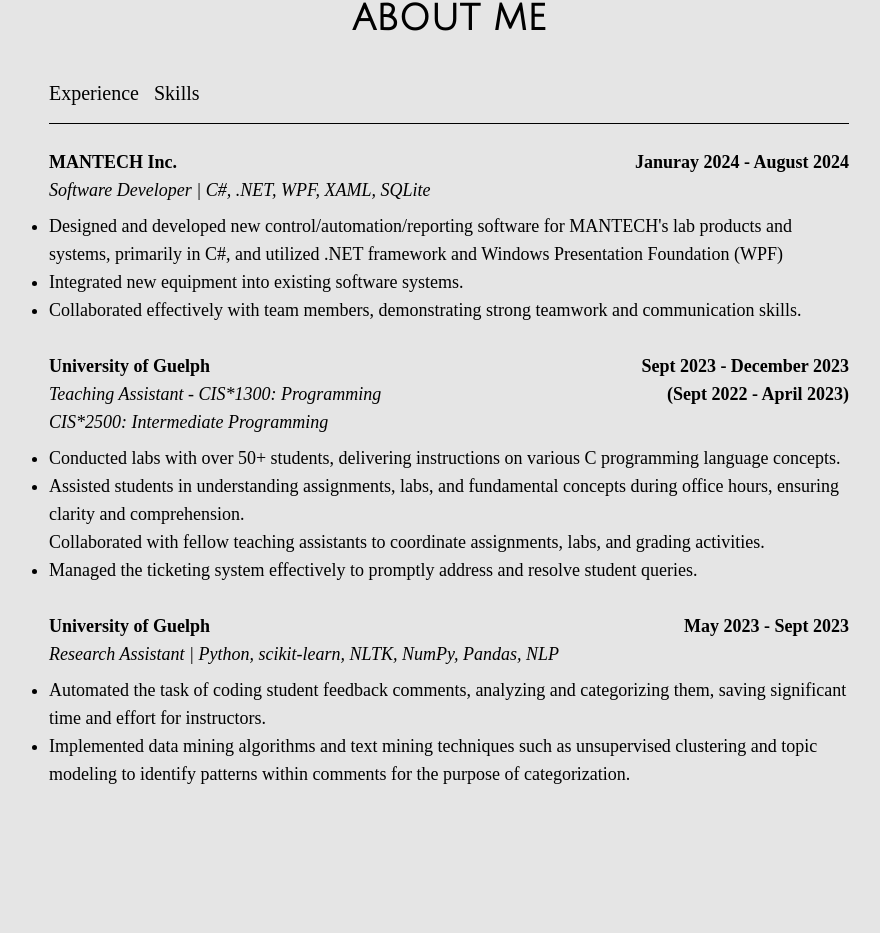
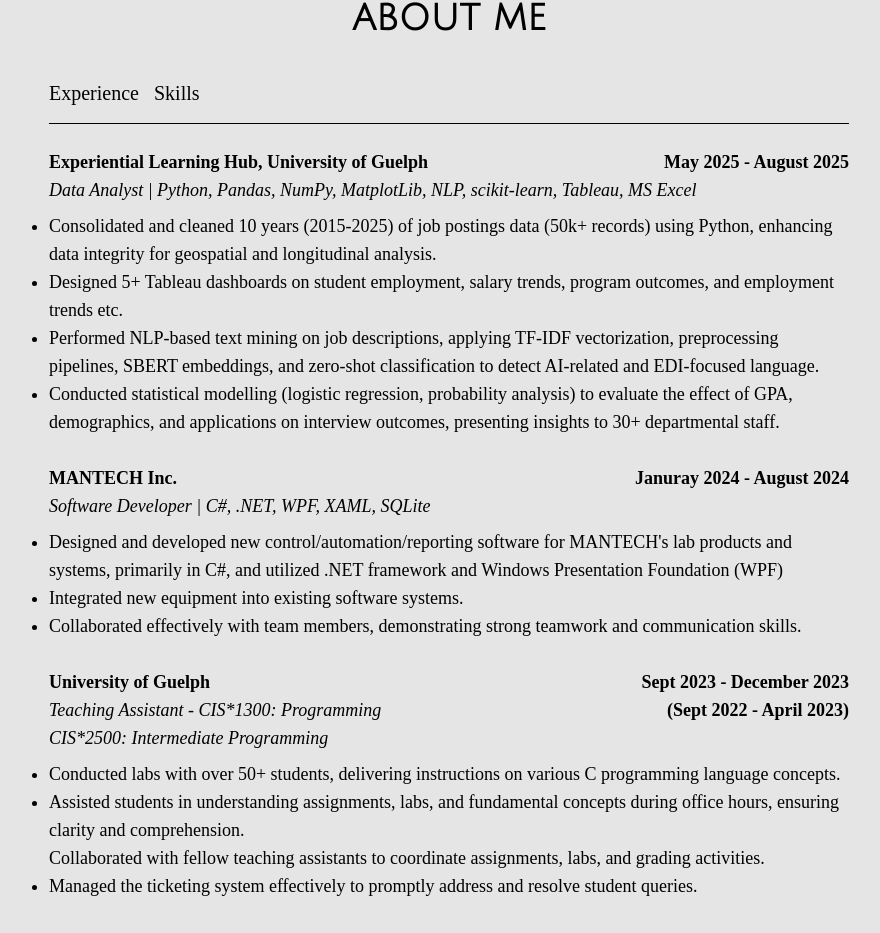
Before and after one commit to pprateekk/portfolio-website, a React (Create React App) app: page / in a window 1280 px wide. Shown: the part 985-1918 px from the top of the page, without its empty margins (191-1071 px from the left). Built offline with nearby package versions, Linux system fonts and the light colour scheme; a web font is replaced by a local one.

Commit message:
added the new coop work term experience details

```diff
--- a/src/components/About.js
+++ b/src/components/About.js
@@ -37,6 +37,43 @@
 
   const experienceContent = (
     <div className="pt-4">
+      <div className="flex justify-between text-lg font-bold">
+        <div className="flex-initial">
+          Experiential Learning Hub, University of Guelph
+        </div>
+        <div className="flex-initial text-right">May 2025 - August 2025</div>
+      </div>
+
+      <p className="italic ">
+        Data Analyst | Python, Pandas, NumPy, MatplotLib, NLP, scikit-learn,
+        Tableau, MS Excel
+      </p>
+
+      <ul className="list-disc pt-2">
+        <li>
+          Consolidated and cleaned 10 years (2015-2025) of job postings data
+          (50k+ records) using Python, enhancing data integrity for geospatial
+          and longitudinal analysis.
+        </li>
+        <li>
+          Designed 5+ Tableau dashboards on student employment, salary trends,
+          program outcomes, and employment trends etc.{" "}
+        </li>
+        <li>
+          Performed NLP-based text mining on job descriptions, applying TF-IDF
+          vectorization, preprocessing pipelines, SBERT embeddings, and
+          zero-shot classification to detect AI-related and EDI-focused
+          language.
+        </li>
+        <li>
+          Conducted statistical modelling (logistic regression, probability
+          analysis) to evaluate the effect of GPA, demographics, and
+          applications on interview outcomes, presenting insights to 30+
+          departmental staff.
+        </li>
+      </ul>
+      <br />
+
       <div className="flex justify-between text-lg font-bold">
         <div className="flex-initial">MANTECH Inc.</div>
         <div className="flex-initial text-right">
```
